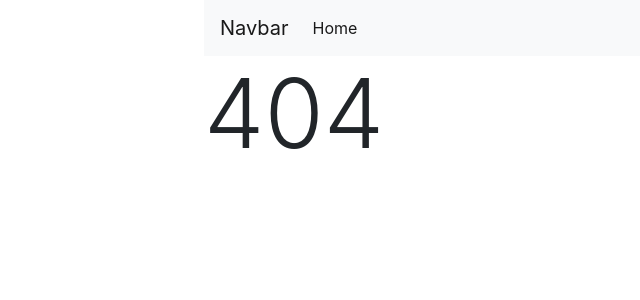
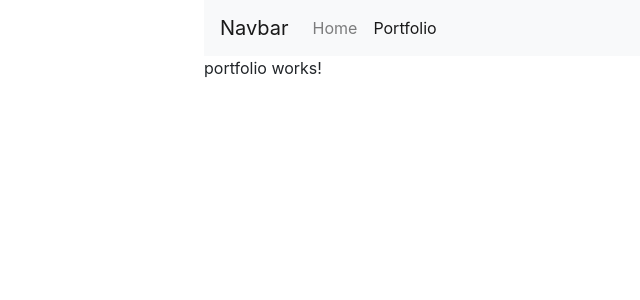
Before and after one commit to webdevproformation/jour4, an Angular app: page /portfolio in a window 1280 px wide. Before the commit this address had no page. Shown: the top 300 px of the page, without its empty margins (166-806 px from the left). Built offline with nearby package versions, Linux system fonts and the light colour scheme.

Commit message:
création du composant portfolio puis ajoute d'une route puis modification de la navbar

```diff
--- a/src/app/app.module.ts
+++ b/src/app/app.module.ts
@@ -9,6 +9,7 @@ import { RouterModule } from '@angular/router';
 import { ArticlesLocalService } from './service/articles-local.service';
 import { ArticleComponent } from './article/article.component';
 import { NotFoundComponent } from './not-found/not-found.component';
+import { PortfolioComponent } from './portfolio/portfolio.component';
 
 @NgModule({
   declarations: [
@@ -16,13 +17,15 @@ import { NotFoundComponent } from './not-found/not-found.component';
     HomepageComponent,
     NavbarComponent,
     ArticleComponent,
-    NotFoundComponent
+    NotFoundComponent,
+    PortfolioComponent
   ],
   imports: [
     BrowserModule,
     RouterModule.forRoot([
       { path : "" , component : HomepageComponent } ,
       { path : "article/:id" , component : ArticleComponent }, // :id => rendre l'url variable
+      { path : "portfolio" , component : PortfolioComponent } , // ne pas mettre à la suite de notFound
       { path : "**" , component : NotFoundComponent }
     ])
   ],
--- a/src/app/navbar/navbar.component.html
+++ b/src/app/navbar/navbar.component.html
@@ -5,9 +5,16 @@
     </button>
     <div class="collapse navbar-collapse" id="navbarNav">
         <ul class="navbar-nav">
-        <li class="nav-item active">
-            <a class="nav-link" routerLink="/">Home <span class="sr-only">(current)</span></a>
+        <li class="nav-item" routerLinkActive="active" [routerLinkActiveOptions]="{ exact: true }">
+            <a class="nav-link" routerLink="/">
+                    Home <span class="sr-only">(current)</span>
+            </a>
         </li>
+        <li class="nav-item" routerLinkActive="active">
+                <a class="nav-link" routerLink="/portfolio">
+                    Portfolio <span class="sr-only">(current)</span>
+                </a>
+            </li>
         </ul>
     </div>
 </nav>
--- /dev/null
+++ b/src/app/portfolio/portfolio.component.html
@@ -0,0 +1 @@
+<p>portfolio works!</p>
--- /dev/null
+++ b/src/app/portfolio/portfolio.component.ts
@@ -0,0 +1,15 @@
+import { Component, OnInit } from '@angular/core';
+
+@Component({
+  selector: 'app-portfolio',
+  templateUrl: './portfolio.component.html',
+  styleUrls: ['./portfolio.component.css']
+})
+export class PortfolioComponent implements OnInit {
+
+  constructor() { }
+
+  ngOnInit() {
+  }
+
+}
--- a/src/app/service/articles-local.service.ts
+++ b/src/app/service/articles-local.service.ts
@@ -40,6 +40,8 @@ export class ArticlesLocalService {
     //console.log("numPage", vraiNumeroPage);
     //console.log("nbArticleParPage", nbArticleParPage);
     console.log(vraiNumeroPage  + vraiNbArticleParPage - 1)
+
+    //TOFIX argument n°2 de slice ne fonctionne pas bien
     return this.getAll().slice( vraiNumeroPage * vraiNbArticleParPage, vraiNumeroPage  + vraiNbArticleParPage );
 
   }
```
Also changed, not shown: src/app/portfolio/portfolio.component.css (added).
